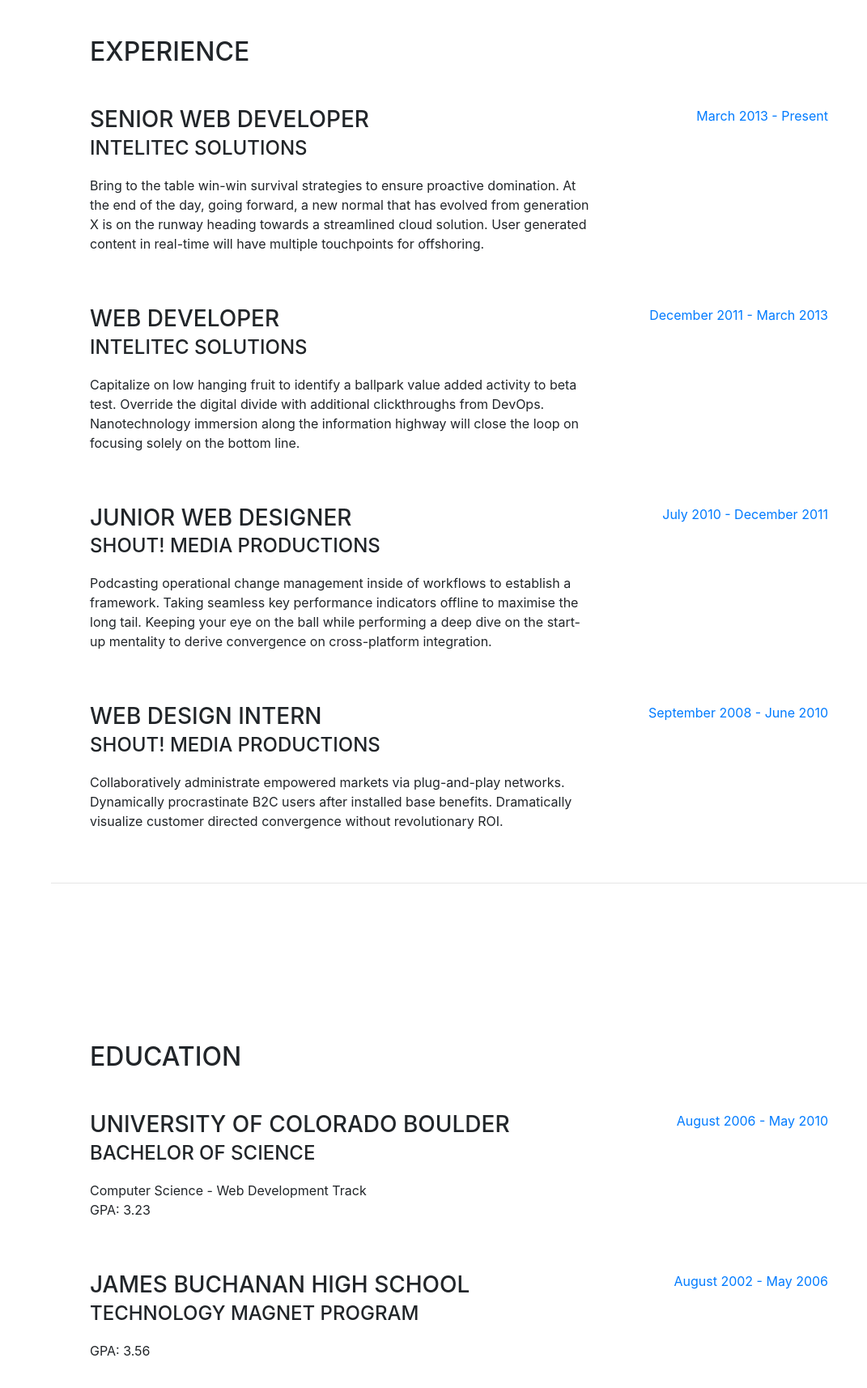
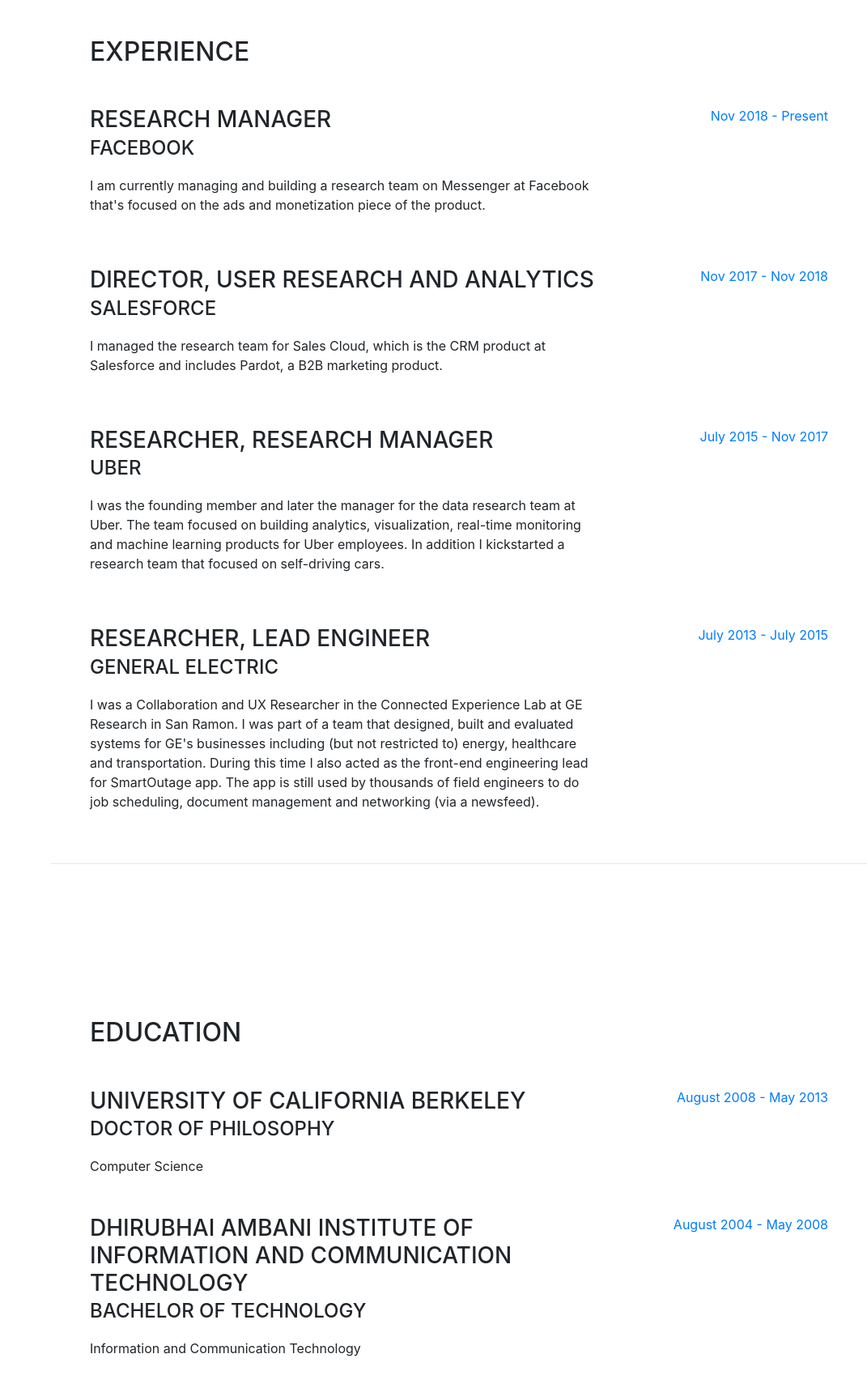
Before and after one commit to anujtewari17/anujtewari17.github.io, a website with bundled scripts: page index.html in a window 1280 px wide. Shown: the part 804-2518 px from the top of the page at 81% size, without its empty margins (209-1280 px from the left). Built offline with nearby package versions, Linux system fonts and the light colour scheme; a web font is replaced by a local one.

Commit message:
edits with more stuff updated

```diff
--- a/index.html
+++ b/index.html
@@ -46,11 +46,11 @@
           <li class="nav-item">
             <a class="nav-link js-scroll-trigger" href="#education">Education</a>
           </li>
+          <!--<li class="nav-item">
+            <a class="nav-link js-scroll-trigger" href="#skills">Skills</a>
+          </li>-->
           <li class="nav-item">
-            <a class="nav-link js-scroll-trigger" href="#skills">Skills</a>
-          </li>
-          <li class="nav-item">
-            <a class="nav-link js-scroll-trigger" href="#interests">Interests</a>
+            <a class="nav-link js-scroll-trigger" href="#interests">Personal</a>
           </li>
           <li class="nav-item">
             <a class="nav-link js-scroll-trigger" href="#awards">Awards</a>
@@ -94,45 +94,45 @@
 
           <div class="resume-item d-flex flex-column flex-md-row mb-5">
             <div class="resume-content mr-auto">
-              <h3 class="mb-0">Senior Web Developer</h3>
-              <div class="subheading mb-3">Intelitec Solutions</div>
-              <p>Bring to the table win-win survival strategies to ensure proactive domination. At the end of the day, going forward, a new normal that has evolved from generation X is on the runway heading towards a streamlined cloud solution. User generated content in real-time will have multiple touchpoints for offshoring.</p>
+              <h3 class="mb-0">Research Manager</h3>
+              <div class="subheading mb-3">Facebook</div>
+              <p>I am currently managing and building a research team on Messenger at Facebook that's focused on the ads and monetization piece of the product.</p>
             </div>
             <div class="resume-date text-md-right">
-              <span class="text-primary">March 2013 - Present</span>
+              <span class="text-primary">Nov 2018 - Present</span>
             </div>
           </div>
 
           <div class="resume-item d-flex flex-column flex-md-row mb-5">
             <div class="resume-content mr-auto">
-              <h3 class="mb-0">Web Developer</h3>
-              <div class="subheading mb-3">Intelitec Solutions</div>
-              <p>Capitalize on low hanging fruit to identify a ballpark value added activity to beta test. Override the digital divide with additional clickthroughs from DevOps. Nanotechnology immersion along the information highway will close the loop on focusing solely on the bottom line.</p>
+              <h3 class="mb-0">Director, User Research and Analytics</h3>
+              <div class="subheading mb-3">Salesforce</div>
+              <p>I managed the research team for Sales Cloud, which is the CRM product at Salesforce and includes Pardot, a B2B marketing product.</p>
             </div>
             <div class="resume-date text-md-right">
-              <span class="text-primary">December 2011 - March 2013</span>
+              <span class="text-primary">Nov 2017 - Nov 2018</span>
             </div>
           </div>
 
           <div class="resume-item d-flex flex-column flex-md-row mb-5">
             <div class="resume-content mr-auto">
-              <h3 class="mb-0">Junior Web Designer</h3>
-              <div class="subheading mb-3">Shout! Media Productions</div>
-              <p>Podcasting operational change management inside of workflows to establish a framework. Taking seamless key performance indicators offline to maximise the long tail. Keeping your eye on the ball while performing a deep dive on the start-up mentality to derive convergence on cross-platform integration.</p>
+              <h3 class="mb-0">Researcher, Research Manager</h3>
+              <div class="subheading mb-3">Uber</div>
+              <p>I was the founding member and later the manager for the data research team at Uber. The team focused on building analytics, visualization, real-time monitoring and machine learning products for Uber employees. In addition I kickstarted a research team that focused on self-driving cars.</p>
             </div>
             <div class="resume-date text-md-right">
-              <span class="text-primary">July 2010 - December 2011</span>
+              <span class="text-primary">July 2015 - Nov 2017</span>
             </div>
           </div>
 
           <div class="resume-item d-flex flex-column flex-md-row">
             <div class="resume-content mr-auto">
-              <h3 class="mb-0">Web Design Intern</h3>
-              <div class="subheading mb-3">Shout! Media Productions</div>
-              <p>Collaboratively administrate empowered markets via plug-and-play networks. Dynamically procrastinate B2C users after installed base benefits. Dramatically visualize customer directed convergence without revolutionary ROI.</p>
+              <h3 class="mb-0">Researcher, Lead Engineer</h3>
+              <div class="subheading mb-3">General Electric</div>
+              <p>I was a Collaboration and UX Researcher in the Connected Experience Lab at GE Research in San Ramon. I was part of a team that designed, built and evaluated systems for GE's businesses including (but not restricted to) energy, healthcare and transportation. During this time I also acted as the front-end engineering lead for SmartOutage app. The app is still used by thousands of field engineers to do job scheduling, document management and networking (via a newsfeed). </p>
             </div>
             <div class="resume-date text-md-right">
-              <span class="text-primary">September 2008 - June 2010</span>
+              <span class="text-primary">July 2013 - July 2015</span>
             </div>
           </div>
 
@@ -148,24 +148,23 @@
 
           <div class="resume-item d-flex flex-column flex-md-row mb-5">
             <div class="resume-content mr-auto">
-              <h3 class="mb-0">University of Colorado Boulder</h3>
-              <div class="subheading mb-3">Bachelor of Science</div>
-              <div>Computer Science - Web Development Track</div>
-              <p>GPA: 3.23</p>
+              <h3 class="mb-0">University of California Berkeley</h3>
+              <div class="subheading mb-3">Doctor of Philosophy</div>
+              <div>Computer Science</div>
             </div>
             <div class="resume-date text-md-right">
-              <span class="text-primary">August 2006 - May 2010</span>
+              <span class="text-primary">August 2008 - May 2013</span>
             </div>
           </div>
 
           <div class="resume-item d-flex flex-column flex-md-row">
             <div class="resume-content mr-auto">
-              <h3 class="mb-0">James Buchanan High School</h3>
-              <div class="subheading mb-3">Technology Magnet Program</div>
-              <p>GPA: 3.56</p>
+              <h3 class="mb-0">Dhirubhai Ambani Institute of Information and Communication Technology</h3>
+              <div class="subheading mb-3">Bachelor of Technology</div>
+              <div>Information and Communication Technology</div>
             </div>
             <div class="resume-date text-md-right">
-              <span class="text-primary">August 2002 - May 2006</span>
+              <span class="text-primary">August 2004 - May 2008</span>
             </div>
           </div>
 
@@ -174,7 +173,7 @@
 
       <hr class="m-0">
 
-      <section class="resume-section p-3 p-lg-5 d-flex flex-column" id="skills">
+    <!--  <section class="resume-section p-3 p-lg-5 d-flex flex-column" id="skills">
         <div class="my-auto">
           <h2 class="mb-5">Skills</h2>
 
@@ -236,13 +235,14 @@
         </div>
       </section>
 
-      <hr class="m-0">
+      <hr class="m-0">-->
 
       <section class="resume-section p-3 p-lg-5 d-flex flex-column" id="interests">
         <div class="my-auto">
-          <h2 class="mb-5">Interests</h2>
-          <p>Apart from being a web developer, I enjoy most of my time being outdoors. In the winter, I am an avid skier and novice ice climber. During the warmer months here in Colorado, I enjoy mountain biking, free climbing, and kayaking.</p>
-          <p class="mb-0">When forced indoors, I follow a number of sci-fi and fantasy genre movies and television shows, I am an aspiring chef, and I spend a large amount of my free time exploring the latest technology advancements in the front-end web development world.</p>
+          <h2 class="mb-5">Personal</h2>
+          <p>Apart from being a research leader, I also enjoy hiking, photography, reading and xbox games. </p>
+          <p>Outside of work, most often I can be found hanging out with my wife Devanshi, my son Parth and my dog Milo.</p>
+          <p>My brother <a href="https://ambujtewari.github.io/">Ambuj Tewari</a> is an Associate Professor in Statistics at University of Michigan, Ann Arbor.</p>
         </div>
       </section>
 
@@ -250,34 +250,26 @@
 
       <section class="resume-section p-3 p-lg-5 d-flex flex-column" id="awards">
         <div class="my-auto">
-          <h2 class="mb-5">Awards &amp; Certifications</h2>
+          <h2 class="mb-5">Awards &amp; Memberships</h2>
           <ul class="fa-ul mb-0">
             <li>
               <i class="fa-li fa fa-trophy text-warning"></i>
-              Google Analytics Certified Developer</li>
+              Sigma Xi Member (Since 2014)</li>
             <li>
               <i class="fa-li fa fa-trophy text-warning"></i>
-              Mobile Web Specialist - Google Certification</li>
+              ACM SIGCHI Member (Since 2010)</li>
             <li>
               <i class="fa-li fa fa-trophy text-warning"></i>
-              1<sup>st</sup>
-              Place - University of Colorado Boulder - Emerging Tech Competition 2009</li>
+              Samuel Silver Memorial Award</li>
             <li>
               <i class="fa-li fa fa-trophy text-warning"></i>
-              1<sup>st</sup>
-              Place - University of Colorado Boulder - Adobe Creative Jam 2008 (UI Design Category)</li>
+              Big Ideas@Berkeley Winner</li>
             <li>
               <i class="fa-li fa fa-trophy text-warning"></i>
-              2<sup>nd</sup>
-              Place - University of Colorado Boulder - Emerging Tech Competition 2008</li>
+              Qualcomm Innovation Fellowship Finalist</li>
             <li>
               <i class="fa-li fa fa-trophy text-warning"></i>
-              1<sup>st</sup>
-              Place - James Buchanan High School - Hackathon 2006</li>
-            <li>
-              <i class="fa-li fa fa-trophy text-warning"></i>
-              3<sup>rd</sup>
-              Place - James Buchanan High School - Hackathon 2005</li>
+              ACM CHI Best Paper Honorable Mention Winner</li>
           </ul>
         </div>
       </section>
```
Also changed, not shown: img/fb.png (added), 1 other file.
